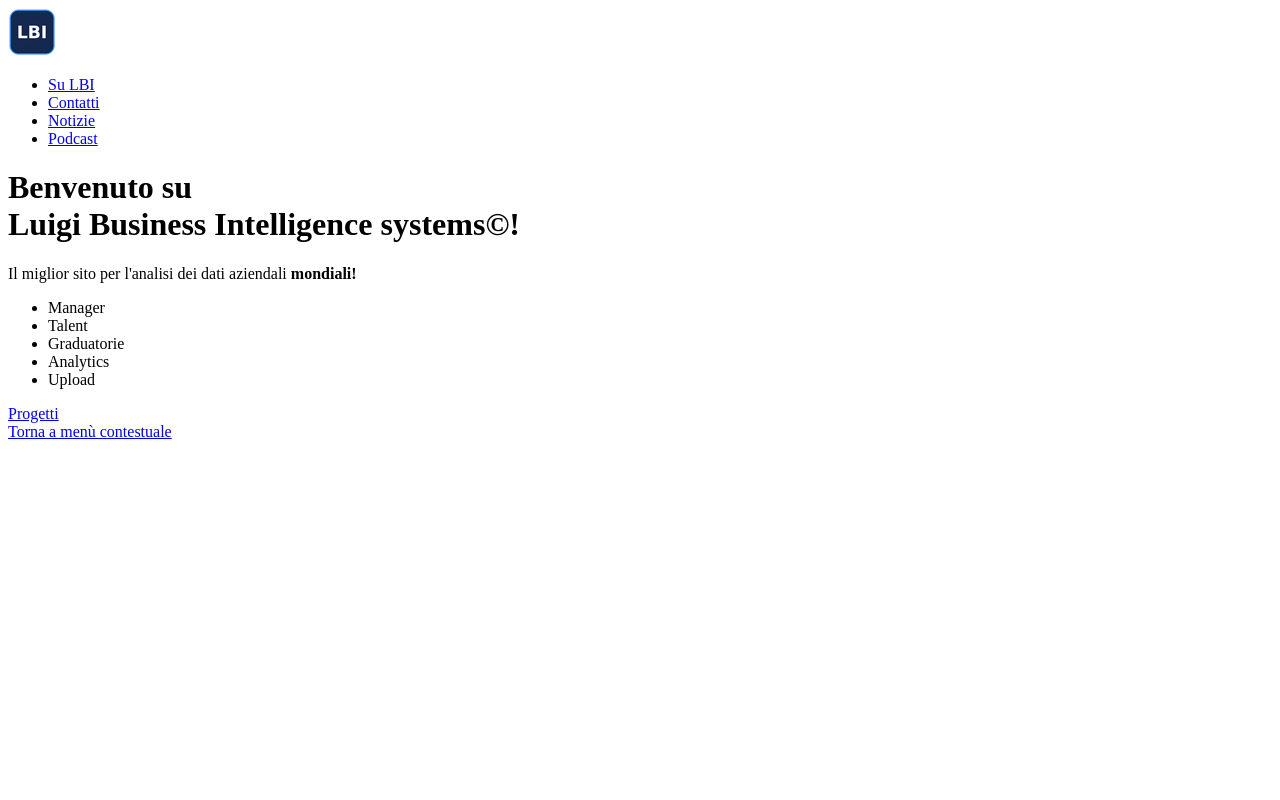
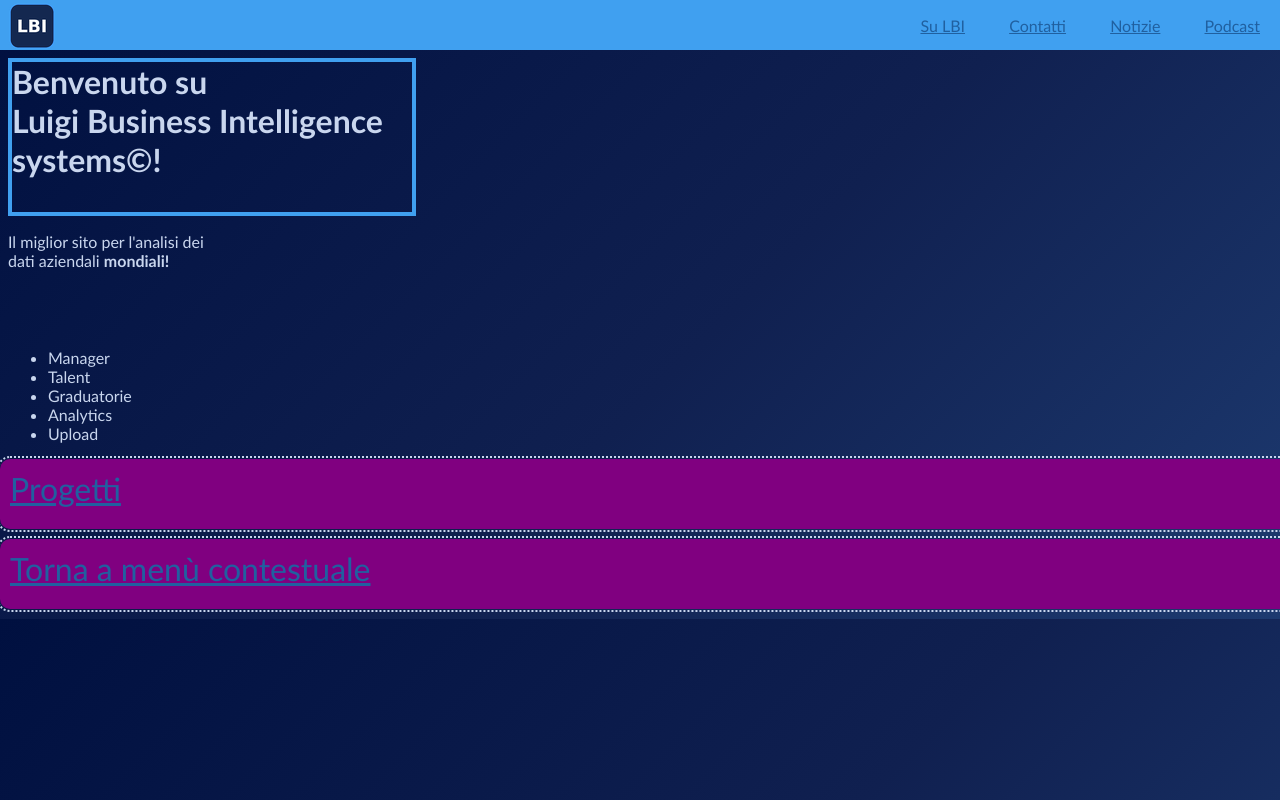
Before and after one commit to L1692/LBI, a plain HTML site: page index.html in a window 1280 px wide. Drawn offline with Linux system fonts and the light colour scheme; files that its build step writes are made by us from their sources; a script that the page names is missing.

Commit message:
Aggiuta fogli CSS

```diff
--- /dev/null
+++ b/assets/css/login.css
@@ -0,0 +1,26 @@
+body {
+    background-image: url("../images/adobe_enterprise_room_stock.jpg");
+}
+
+form {
+    background-color: #c9d6ee;
+    border-style: solid;
+    border-radius: 10px;
+    border-color: white;
+    border-width: 5px;
+    padding-top: 10px;
+    padding-bottom: 10px;
+    background-size: 10%;
+    height: 100vh;
+    width: 50vw;
+}
+
+form label {
+    font-size: 2em;
+}
+
+a {
+    width: 200px;
+    display: block;
+    min-height: 40px;
+}
--- /dev/null
+++ b/assets/css/project.css
@@ -0,0 +1,13 @@
+@keyframes projectAnimation {
+    0% {color: red;}
+    50% {color: orange;}
+    100% {color: green;}
+}
+
+h1 {
+    color: red;
+    animation-name: projectAnimation;
+    animation-duration: 4s;
+    animation-iteration-count: infinite;
+    animation-fill-mode: both;
+}
--- a/assets/css/style.css
+++ b/assets/css/style.css
@@ -0,0 +1,116 @@
+/* Palette favicon
+   #001040  navy fondo pagina
+   #102050  navy card e superfici scure
+   #1d3a70  navy chiaro, stop finale del gradiente
+   #ffffff  testo primario sopra i navy
+   #c9d6ee  testo secondario sopra i navy
+   #40a0f0  link e bottoni pieni con testo bianco (mai come testo su chiaro)
+   #2060a0  variante dell'accento leggibile come testo su chiaro
+   #f0f0f0  dettagli chiari e separatori
+   #a0b0b0  metadati e testo disabilitato */
+
+body {
+    background: linear-gradient(135deg,
+    #001040 0%,
+    #102050 55%,
+    #1d3a70 100%);
+    color: #c9d6ee;
+    font-family: Calibri, sans-serif;
+    margin: 0;
+}
+
+h1 {
+    height: 150px;
+    border: 4px solid #40a0f0;
+    width: 400px;
+    max-height: 500px;
+    min-height: 70px;
+    margin: 8px;
+}
+
+.logo {
+    top: 0;
+    left: 0;
+    float: left;
+    padding-left: 8px;
+    padding-top: 2px;
+}
+
+nav {
+    height: 50px;
+    background-color: #40a0f0;
+    position: sticky;
+    top: 0;
+    width: 100%;
+}
+
+nav ul {
+    position: absolute;
+    top: 0;
+    right: 0;
+}
+
+nav ul li {
+    display: inline;
+    margin: 0 20px;
+}
+
+main {
+    margin: 8px;
+}
+
+section p {
+    box-sizing: border-box;
+    width: 200px;
+    max-width: 300px;
+    height: 100px;
+    overflow: auto;
+}
+
+details p {
+   line-height: 32px;
+   text-align: center;
+}
+
+a, button {
+    color: #2060a0;
+}
+
+.purplebox {
+    /* div */
+    height: 50px;
+    margin-bottom: 10px;
+    padding: 10px;
+    background-color: #800080;
+    border-radius: 10px;
+    outline: dotted 2px #c9d6ee;
+    outline-offset: 1px;
+    width: 100%;
+}
+
+.purplebox a {
+    width: 50%;
+    font-size: 2rem;
+    display: block;
+}
+
+div {
+    width: 500px;
+    padding: 20px;
+    border: 20px #1d3a70;
+    min-width: 400px;
+    max-height: 350px;
+}
+
+/* ul li {
+    height: 40px;
+    padding: 5px;
+} */
+
+table {
+    border-collapse: collapse;
+}
+
+table tr:nth-child(even) {
+    background-color: #40a0f0;
+}
--- a/index.html
+++ b/index.html
@@ -9,14 +9,15 @@
     <meta name="keywords" content="business intelligence, data analysis, analytics, talent management, project management, data visualization">
     <title>Luigi Business Intelligence</title>
     <link rel="icon" type="image/x-icon" href="assets/favicon.ico">
-    <link rel="stylesheet" href="assets/style.css">
+    <link rel="stylesheet" href="assets/css/style.css">
     <script src="assets/script.js"></script>
     <base target="_self">
   </head>
   <body>
-    <header>
-    <a href="index.html" rel="nofollow"><img src="assets/favicon.ico" alt="Click per tornare alla Home"></a>
     <nav>
+      <a href="index.html" rel="nofollow" class="logo">
+        <img src="assets/favicon.ico" alt="Click per tornare alla Home" title="Luigi Business Intelligence">
+      </a>
       <ul>
         <li id="about"><a href="about.html">Su LBI</a></li>
         <li id="contacts"><a href="contact.html">Contatti</a></li>
@@ -24,6 +25,7 @@
         <li id="podcast"><a href="podcast.html">Podcast</a></li>
       </ul>
     </nav>
+    <header>
       <h1>Benvenuto su <br>
           Luigi Business Intelligence systems&copy;!</h1>
     </header>
@@ -40,8 +42,8 @@
       </section>
     </main>
     <footer>
-        <div><a href="projects.html">Progetti</a></div>
-        <div><a href="#about">Torna a menù contestuale</a></div>
+        <div class="purplebox"><a href="projects.html">Progetti</a></div>
+        <div class="purplebox"><a href="#about">Torna a menù contestuale</a></div>
     </footer>
   </body>
 </html>
```
Also changed, not shown: about.html (+14 -11 lines), assets/css/cards.css (added, +49 -0 lines), contact.html (+12 -9 lines), error.html (+13 -1 lines), login.html (+1 -1 lines), manager.html (+9 -7 lines), news-page.html (+15 -11 lines), news.html (+6 -6 lines), podcast.html (+7 -4 lines), project.html (+10 -7 lines), projects.html (+12 -10 lines), talent.html (+9 -6 lines), workorder.html (+9 -7 lines), assets/images/adobe_enterprise_room_stock.jpg (added).
